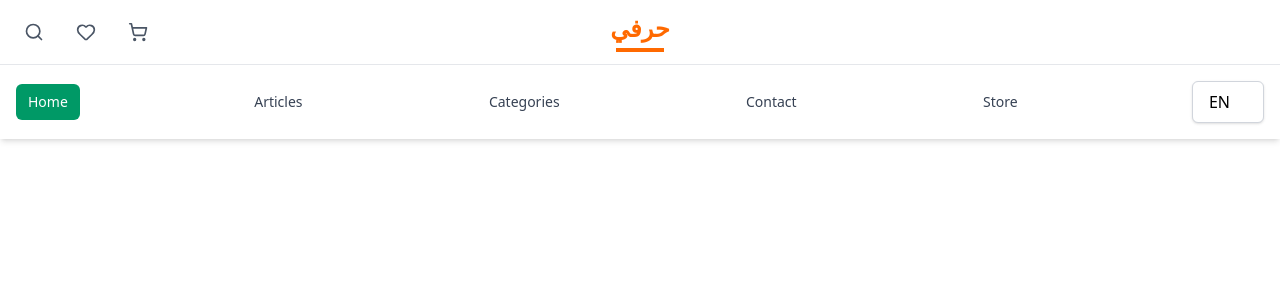
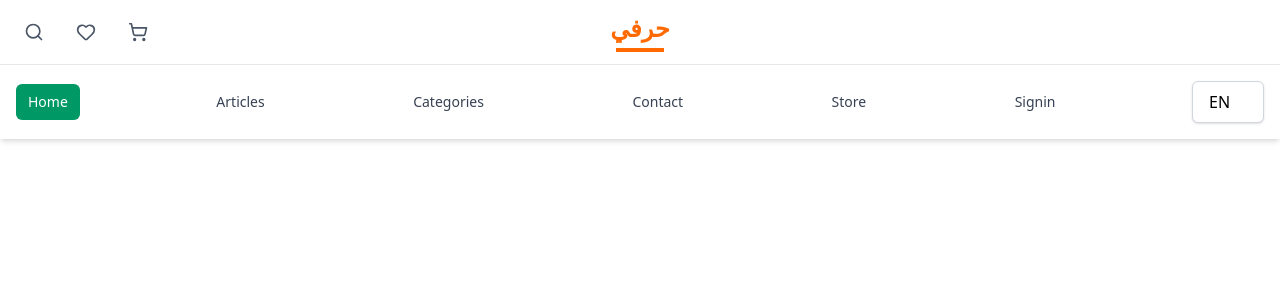
Before and after one commit to Abotareq/herfey-client-side, a Next.js app: page /en in a window 1280 px wide. Shown: the top 300 px of the page. Built offline with nearby package versions, Linux system fonts and the light colour scheme.

Commit message:
adding the localization and signin temporaty

```diff
--- a/messages/ar.json
+++ b/messages/ar.json
@@ -4,7 +4,10 @@
         "articles": "المقالات",
         "categories": "التصنيفات",
         "contact": "اتصل بنا",
-        "store": "المتجر"
-
+        "store": "المتجر",
+        "signin": "تسجيل الدخول"
+    },
+     "Herafy": {
+        "herafy": "حرفي"
     }
 }
--- a/messages/en.json
+++ b/messages/en.json
@@ -4,6 +4,13 @@
         "articles": "Articles",
         "categories": "Categories",
         "contact": "Contact",
-        "store": "Store"
+        "store": "Store",
+        "signin": "Signin"
+    },
+    "Herafy": {
+        "herafy": "Herafy"
+    },
+    "SignIN": {
+
     }
 }
--- a/src/app/[locale]/components/Header.jsx
+++ b/src/app/[locale]/components/Header.jsx
@@ -31,6 +31,7 @@ export default function Header() {
     { name: "categories", href: "/categories" },
     { name: "contact", href: "/contact" },
     { name: "store", href: "/store" },
+    {name: 'signin', href: '/signin'}
   ];
 
   const isActive = (path) => pathname === path;
--- a/src/app/[locale]/components/footer.jsx
+++ b/src/app/[locale]/components/footer.jsx
@@ -0,0 +1,12 @@
+'use client';
+import React from 'react'
+
+function Footer() {
+  return (
+    <>
+        <h1>Footer</h1>
+    </>
+  )
+}
+
+export default Footer
--- a/src/app/[locale]/layout.js
+++ b/src/app/[locale]/layout.js
@@ -4,6 +4,7 @@ import { NextIntlClientProvider, hasLocale } from "next-intl";
 import { getMessages } from "next-intl/server";
 import { routing } from "@/i18n/routing";
 import NotFound from "./not-found";
+import Header from "./components/Header";
 
 const geistSans = Geist({
   variable: "--font-geist-sans",
@@ -37,6 +38,7 @@ export default async function RootLayout({ params, children }) {
           locale={resolvedParams.locale}
           messages={messages}
         >
+          <Header />
           {children}
         </NextIntlClientProvider>
       </body>
--- a/src/app/[locale]/page.js
+++ b/src/app/[locale]/page.js
@@ -3,7 +3,7 @@ import Header from "./components/Header.jsx";
 export default function Home() {
   return (
     <>
-      <Header />
+
     </>
   );
 }
```
Also changed, not shown: src/app/[locale]/signin/page.js (added, +105 -0 lines).
